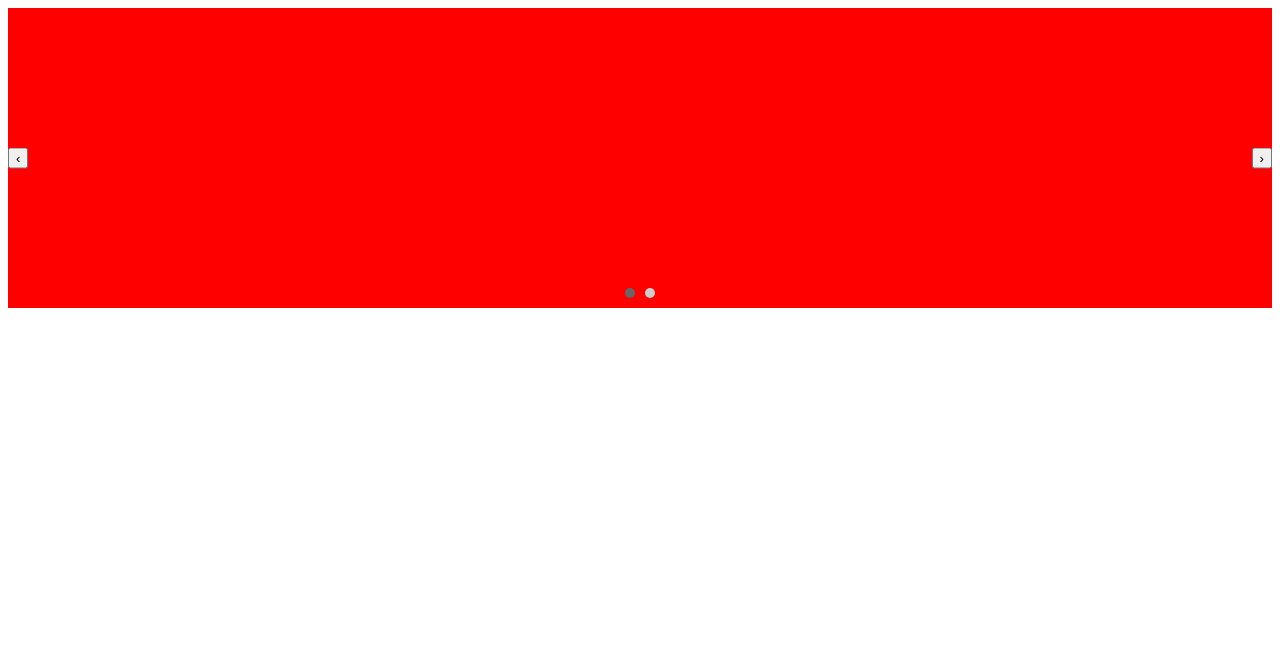
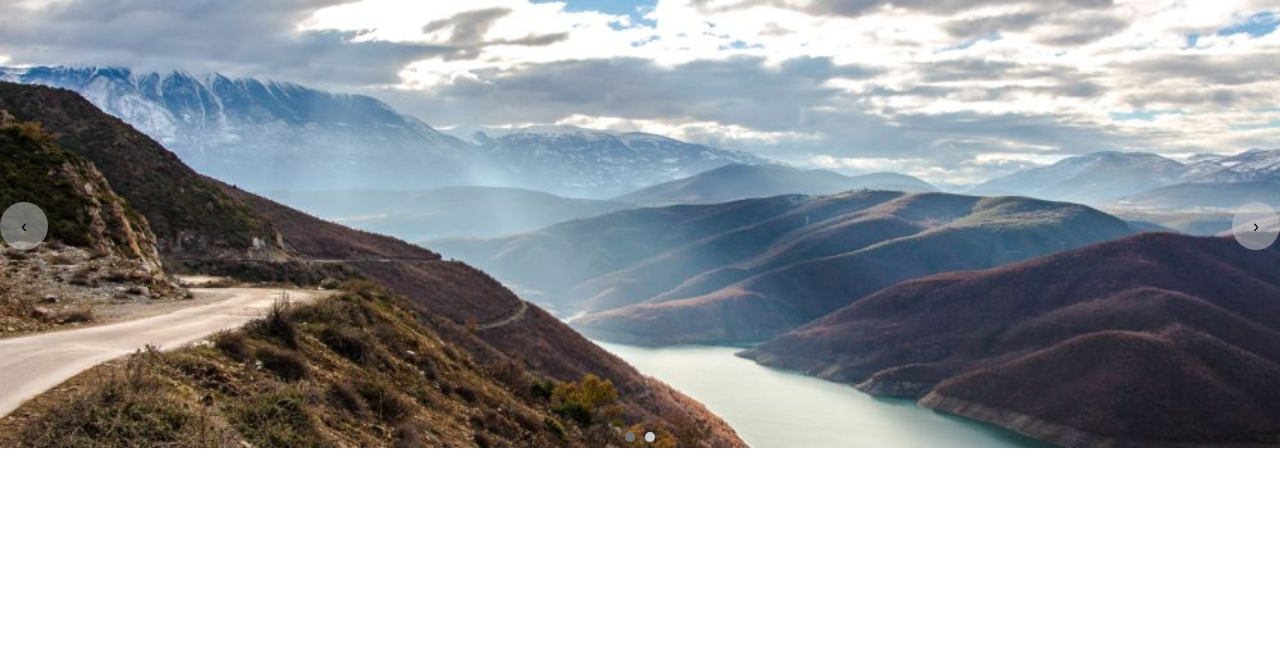
Before and after one commit to farid-jf/carousel, a plain HTML site: page index.html in a window 1280 px wide. Drawn offline with Linux system fonts and the light colour scheme.

Commit message:
carousel intermediate

```diff
--- a/assets/css/style.css
+++ b/assets/css/style.css
@@ -1,21 +1,31 @@
+* {
+    margin: 0;
+    padding: 0;
+    box-sizing: border-box;
+}
+
+/* carousel */
 .slider {
     position: relative;
     overflow: hidden;
     width: 100%;
-    height: 300px;
-    /* Adjust height as needed */
+    height: auto;
 }
 
 .slider-inner {
     display: flex;
-    transition: transform 0.5s ease-in-out;
+    transition: all 1s ease;
 }
 
 .slide {
     flex: 0 0 100%;
     height: 100%;
-    background-color: #ccc;
-    /* Replace with image or color */
+}
+
+.slide img {
+    width: 100%;
+    height: fit-content;
+    object-fit: cover;
 }
 
 .controls {
@@ -27,29 +37,37 @@
     justify-content: space-between;
 }
 
+.controls .prev,
+.next {
+    cursor: pointer;
+    width: 3rem;
+    height: 3rem;
+    background-color: hsla(0, 0%, 80%, 0.5);
+    border-radius: 50%;
+    font-size: large;
+    border: none;
+}
+
 .indicators {
     position: absolute;
     bottom: 10px;
     left: 50%;
     transform: translateX(-50%);
+    width: 100%;
     display: flex;
     justify-content: center;
+    align-items: center;
+    gap: 10px;
 }
 
 .indicators span {
     cursor: pointer;
-    margin: 0 5px;
+    background-color: #ccc;
     width: 10px;
     height: 10px;
-    background-color: #ccc;
     border-radius: 50%;
 }
 
-.active {
-    background-color: #333;
+.indicators span.active {
+    background-color: #747474;
 }
-
-.indicators span.active {
-    background-color: #666;
-    /* Adjust color as needed */
-}
--- a/assets/js/script.js
+++ b/assets/js/script.js
@@ -1,29 +1,59 @@
-const slider = document.querySelector('.slider');
-const sliderInner = slider.querySelector('.slider-inner');
-const slides = sliderInner.querySelectorAll('.slide');
-const prevBtn = document.querySelector('.prev');
-const nextBtn = document.querySelector('.next');
-const indicators = document.querySelectorAll('.indicators span');
 
-let slideIndex = 0;
-let slideWidth = slides[0].clientWidth;
+
+const slider = document.getElementById('slider')
+const sliderInner = document.getElementById('sliderInner')
+// const slides = document.getElementById('slide')
+const slides = sliderInner.querySelectorAll('#slide');
+const prevBtn = document.getElementById('prev')
+const nextBtn = document.getElementById('next')
+// const indicators = document.getElementById('indicators span')
+const indicators = document.querySelectorAll('#indicators span');
+
+// const prevBtn = document.querySelector('.prev');
+// const nextBtn = document.querySelector('.next');
+
+let slideIndex = 0
+let slideWidth = slides[0].clientWidth
+
+// let slideIndex = 0;
+// let slideWidth = slides[0].clientWidth;
+
 
 const showSlide = (n) => {
-  slideIndex = (n + slides.length) % slides.length;
-  sliderInner.style.transform = `translateX(-${slideIndex * slideWidth}px)`;
+    slideIndex = (n + slides.length) % slides.length
+    sliderInner.style.transform = `translateX(-${slideIndex * slideWidth}px)`
 
-  // Update indicators
-  indicators.forEach((indicator, index) => {
-    indicator.classList.toggle('active', index === slideIndex);
-  });
-};
+    indicators.forEach((indicator, index) => {
+        indicator.classList.toggle('active', index === slideIndex)
+    })
+}
 
-prevBtn.addEventListener('click', () => showSlide(slideIndex - 1));
-nextBtn.addEventListener('click', () => showSlide(slideIndex + 1));
+// const showSlide = (n) => {
+//   slideIndex = (n + slides.length) % slides.length;
+//   sliderInner.style.transform = `translateX(-${slideIndex * slideWidth}px)`;
+
+//   // Update indicators
+//   indicators.forEach((indicator, index) => {
+    // indicator.classList.toggle('active', index === slideIndex);
+//   });
+// };
+
+prevBtn.addEventListener('click', () => showSlide(slideIndex - 1))
+nextBtn.addEventListener('click', () => showSlide(slideIndex + 1))
+
+// prevBtn.addEventListener('click', () => showSlide(slideIndex - 1));
+// nextBtn.addEventListener('click', () => showSlide(slideIndex + 1));
 
 indicators.forEach((indicator, index) => {
-  indicator.addEventListener('click', () => showSlide(index));
-});
+    indicator.addEventListener('click', () => showSlide(index))
+})
+
+// indicators.forEach((indicator, index) => {
+//   indicator.addEventListener('click', () => showSlide(index));
+// });
+
 
 // Initial slide
-showSlide(slideIndex);
+showSlide(slideIndex)
+
+// showSlide(slideIndex);
--- a/index.html
+++ b/index.html
@@ -1,31 +1,36 @@
 <!DOCTYPE html>
-<html>
+<html lang="en">
      <head>
-          <meta name="viewport" content="width=device-width, initial-scale=1" />
+          <meta charset="UTF-8" />
+          <meta name="viewport" content="width=device-width, initial-scale=1.0" />
+          <title>Carousel test</title>
           <link rel="stylesheet" href="assets/css/style.css" />
+          <script src="assets/js/script.js" defer></script>
      </head>
      <body>
-          <div class="slider">
-               <div class="slider-inner">
-                    <div
-                         class="slide active"
-                         style="background-color: red; width: 100%; height: 40rem"
-                    ></div>
-                    <div
-                         class="slide"
-                         style="background-color: blue; width: 100%; height: 40rem"
-                    ></div>
+          <!-- carousel -->
+          <div class="slider" id="slider">
+               <div class="slider-inner" id="sliderInner">
+                    <div class="slide" id="slide">
+                         <img src="assets/img/img_mountains_wide.jpg" alt="" />
+                    </div>
+
+                    <div class="slide" id="slide">
+                         <img src="assets/img/img_nature_wide.jpg" alt="" />
+                    </div>
                </div>
-               <div class="controls">
-                    <button class="prev">&#8249;</button>
-                    <button class="next">&#8250;</button>
+
+               <!-- controls -->
+               <div class="controls" id="controls">
+                    <button class="prev" id="prev">&#8249;</button>
+                    <button class="next" id="next">&#8250;</button>
                </div>
-               <div class="indicators">
+
+               <!-- indicators -->
+               <div class="indicators" id="indicators">
                     <span></span>
                     <span></span>
                </div>
           </div>
-
-          <script src="assets/js/script.js"></script>
      </body>
 </html>
```
Also changed, not shown: 2 other files.
